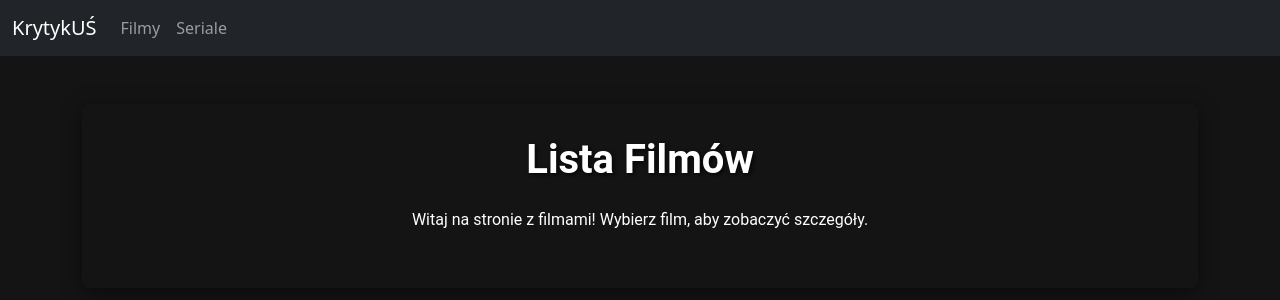
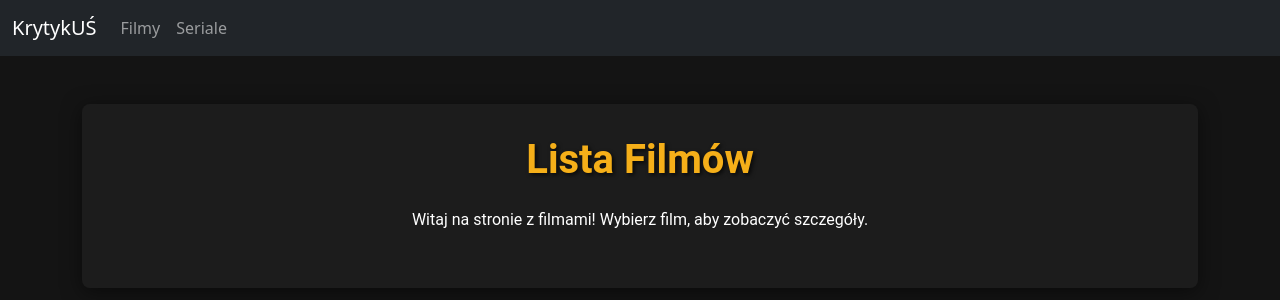
Before and after one commit to bylena3/ZIIBD, a React (Create React App) app in the folder frontend/: page /movies in a window 1280 px wide. Shown: the top 300 px of the page. Built offline with nearby package versions, Linux system fonts and the light colour scheme; no server answers.

Commit message:
lekka poprawka

```diff
--- a/frontend/src/components/MovieStyles.css
+++ b/frontend/src/components/MovieStyles.css
@@ -7,7 +7,7 @@
 
 .movie-header {
     margin-bottom: 3rem;
-    background: rgba(20, 20, 20, 0.8);
+    background-color: rgba(30, 30, 30, 0.8);
     border-radius: 8px;
     padding: 2rem;
     box-shadow: 0 4px 20px rgba(0, 0, 0, 0.5);
@@ -81,7 +81,7 @@
     font-size: 2.5rem;
     font-weight: 700;
     margin-bottom: 0.5rem;
-    color: #ffffff;
+    color: #f5af19;
     text-shadow: 2px 2px 4px rgba(0, 0, 0, 0.7);
 }
 
```
